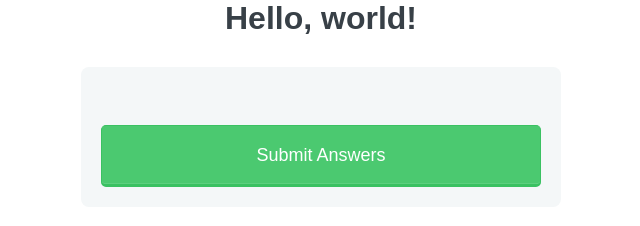
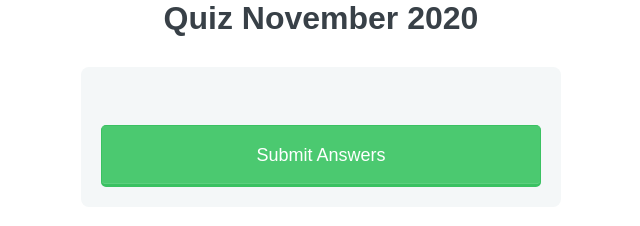
Before and after one commit to Arnab-Banerjee-90/quiz, a plain HTML site: page index.html in a window 1280 px wide. Shown: the whole page, without its empty margins (319-959 px from the left). Drawn offline with Linux system fonts and the light colour scheme.

Commit message:
Update index.html

```diff
--- a/index.html
+++ b/index.html
@@ -11,7 +11,7 @@
     <title>History, Geography 1</title>
   </head>
   <body>
-    <h1>Hello, world!</h1>
+    <h1>Quiz November 2020</h1>
     <main></main>
     <div>
         <fieldset>
```
